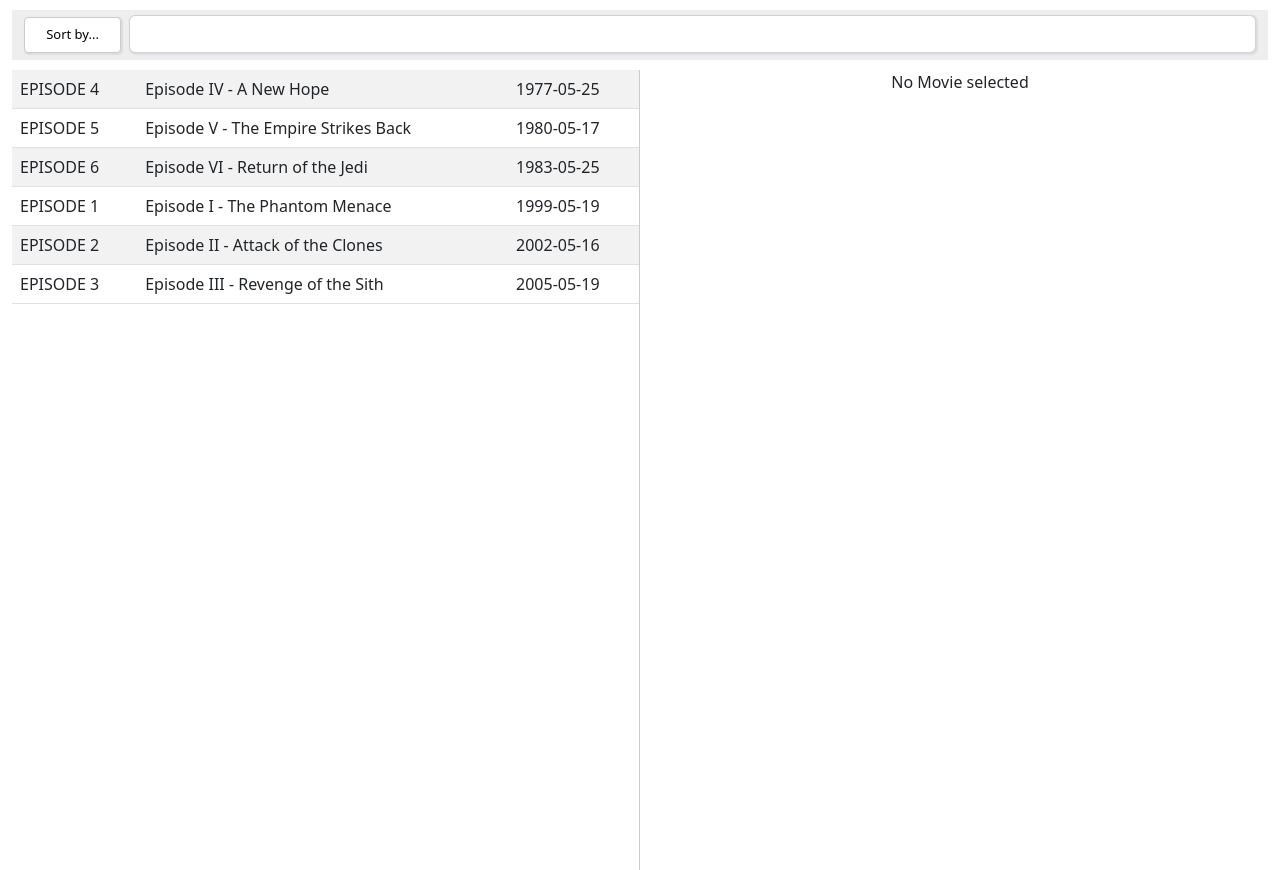
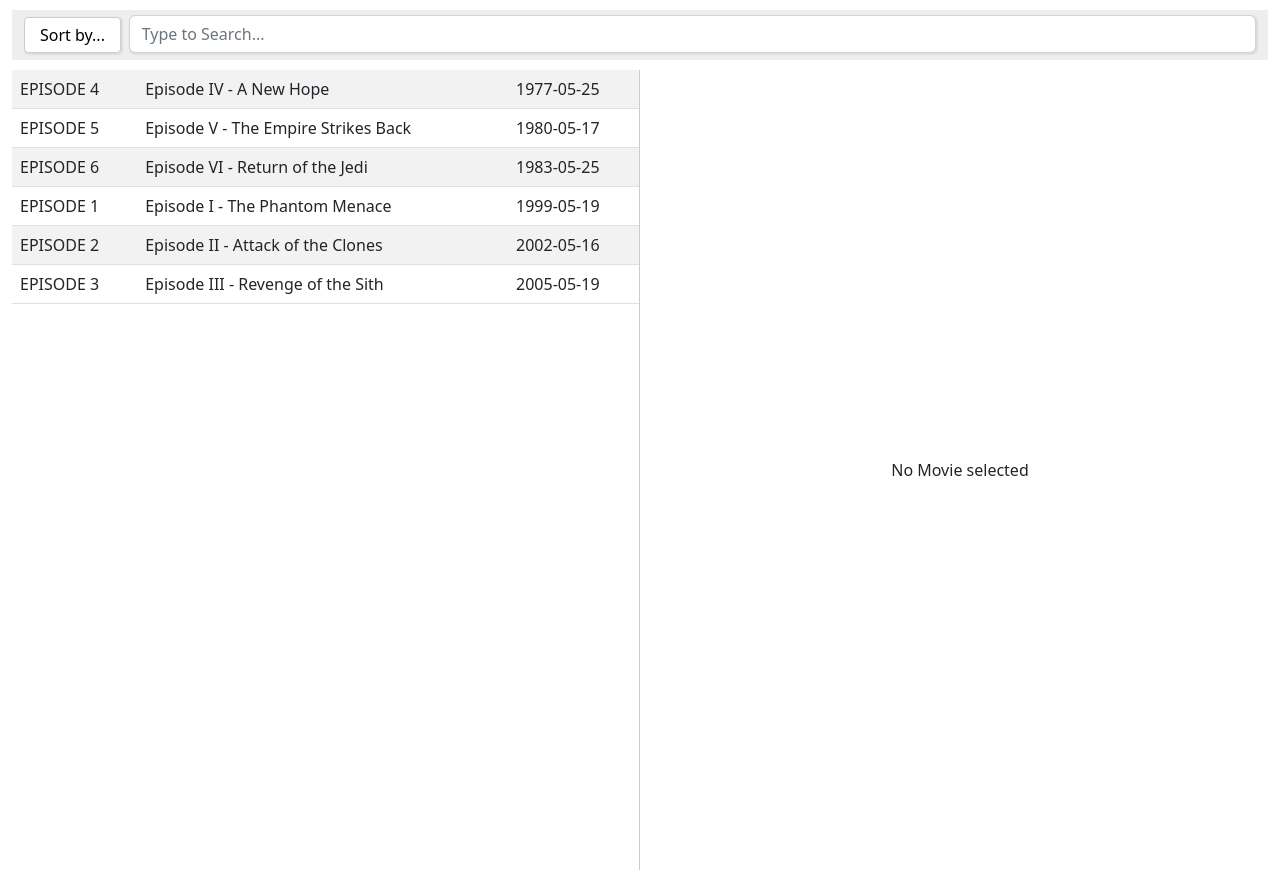
Before and after one commit to MohiniHowal/Movies_App, a React (Create React App) app: page / in a window 1280 px wide. Built offline with nearby package versions, Linux system fonts and the light colour scheme.

Commit message:
4 files modified

```diff
--- a/package.json
+++ b/package.json
@@ -10,7 +10,11 @@
     "eslint-plugin-react-hooks": "^4.6.0",
     "react": "18.1.0",
     "react-bootstrap": "^2.6.0",
-    "react-dom": "18.1.0"
+    "react-dom": "18.1.0",
+    "@fortawesome/fontawesome-svg-core": "^1.2.25",
+    "@fortawesome/free-brands-svg-icons": "^5.11.2",
+    "@fortawesome/free-solid-svg-icons": "^5.11.2",
+    "@fortawesome/react-fontawesome": "^0.1.7"
   },
   "keywords": [
     "react",
--- a/src/MoviesComponent/Movies.css
+++ b/src/MoviesComponent/Movies.css
@@ -52,8 +52,8 @@
 
 #dropdownSortBy {
   border: 1px solid #ccc;
-  padding: 7px 10px;
-  font-size: 13px;
+  padding: 5px;
+  font-size: 16px;
   margin: 7px 0px;
   background-color: #fff;
   border-radius: 4px;
@@ -83,12 +83,12 @@
 #leftSideContainer {
   border-right: 1px solid #ccc;
   padding-right: 0px;
+  min-height: 100vh;
 }
 
 #rightSideContainer {
   margin: auto;
   text-align: center;
-  min-height: 100vh;
 }
 
 .filterRow {
--- a/src/MoviesComponent/Movies.js
+++ b/src/MoviesComponent/Movies.js
@@ -1,11 +1,9 @@
 import * as React from 'react';
-import ReactDOM from 'react-dom/client';
 import { useState } from 'react';
+import 'bootstrap/dist/css/bootstrap.min.css';
+import 'bootstrap/dist/js/bootstrap.bundle.min';
 import MoviesData from './MoviesData.json';
 import { intToRoman } from './Common.js';
-import 'bootstrap/dist/css/bootstrap.min.css';
-import 'bootstrap/dist/js/bootstrap.bundle.min';
-import Dropdown from 'react-bootstrap/Dropdown';
 import './Movies.css';
 
 function Movies() {
@@ -25,7 +23,29 @@
     setOpen(false);
   };
 
-  const DisplayData = MoviesData.results.map((info) => {
+  const [search, setSearch] = React.useState('');
+
+  const handleSearch = (event) => {
+    setSearch(event.target.value);
+  };
+
+  const DisplayData = MoviesData.results
+    .filter(
+      (row) =>
+        row.episode_id
+          .toString()
+          .toLowerCase()
+          .includes(search.toString().toLowerCase()) ||
+        row.title
+          .toString()
+          .toLowerCase()
+          .includes(search.toString().toLowerCase()) ||
+        row.release_date
+          .toString()
+          .toLowerCase()
+          .includes(search.toString().toLowerCase())
+    )
+    .map((info) => {
       let episodeId = intToRoman(info.episode_id);
       return (
         <tr>
@@ -57,12 +77,19 @@
           ) : null}
         </div>
         <div className="col-md-11">
-          <input id="searchableTable" name="searchTable" type="text" className="form-control" />
+          <input
+            id="searchableTable"
+            name="searchTable"
+            type="text"
+            className="form-control"
+            placeholder="Type to Search..."
+            onChange={handleSearch}
+          />
         </div>
       </div>
       <div className="row">
         <div id="leftSideContainer" className="col-md-6">
-          <table className="table table-striped">
+          <table className="table table-striped" id="movieTable">
             <thead></thead>
             <tbody>{DisplayData}</tbody>
           </table>
--- a/src/index.js
+++ b/src/index.js
@@ -1,5 +1,5 @@
 import React, { StrictMode } from 'react';
-import { createRoot } from 'react-dom';
+import { createRoot } from 'react-dom/client';
 
 import App from './App';
 
```
Lines whose indentation alone changed are shown as unchanged.
